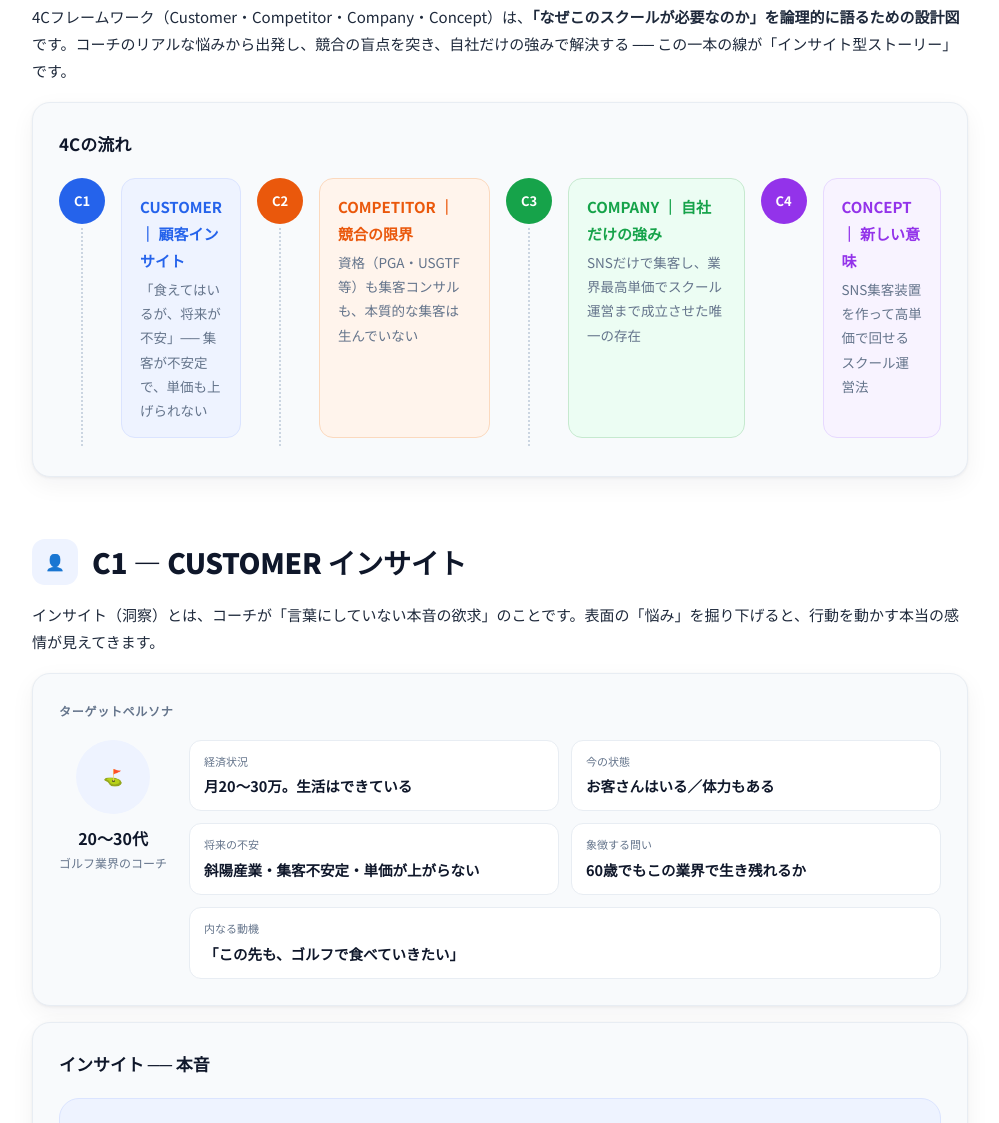
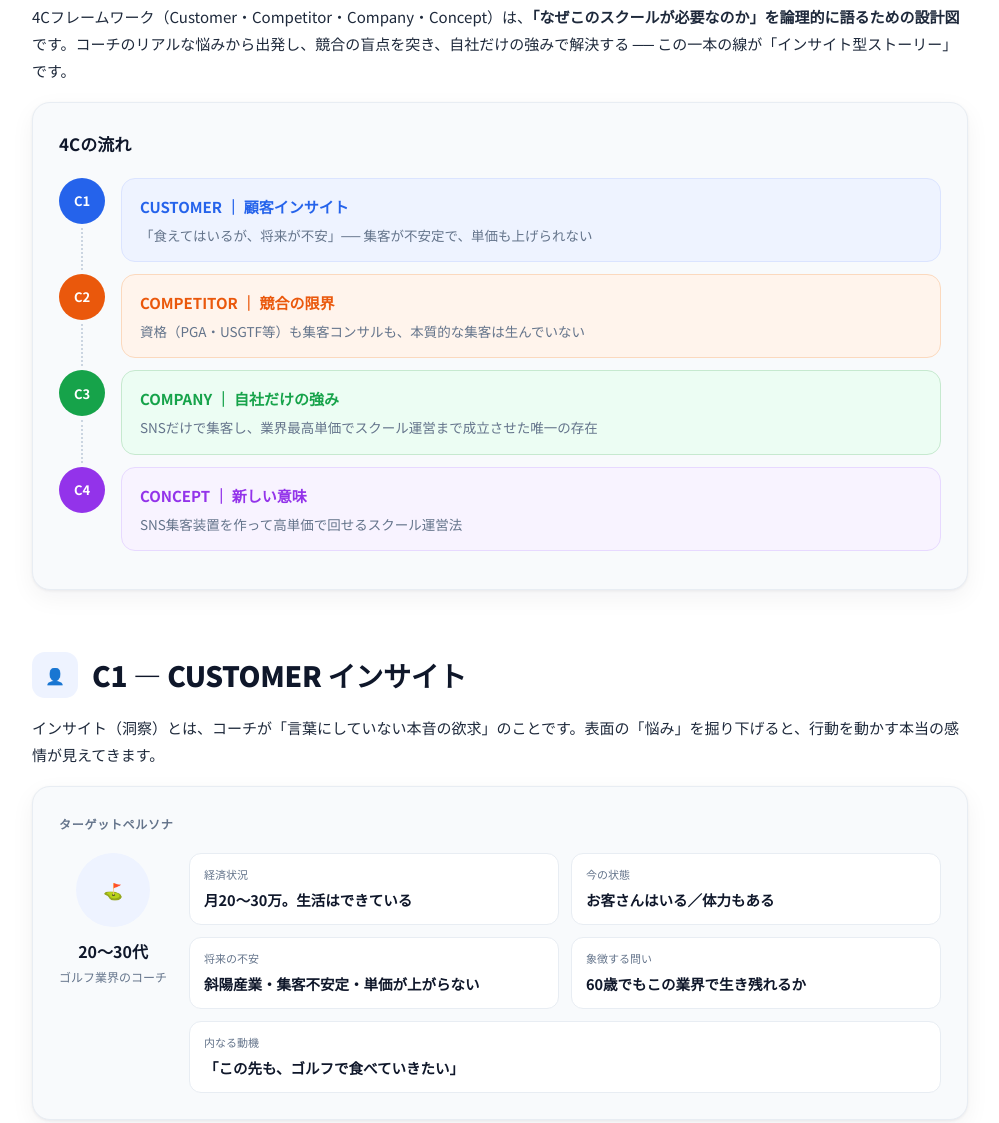
Before and after one commit to hirano-source/tera-coach-concept, a plain HTML site: page index.html in a window 1280 px wide. Shown: the part 1277-2400 px from the top of the page, without its empty margins (140-1139 px from the left). Drawn offline with Linux system fonts and the light colour scheme.

Commit message:
Fix unclosed div breaking 4C flow timeline layout

```diff
--- a/index.html
+++ b/index.html
@@ -273,7 +273,7 @@
       <p class="panel-title">4Cの流れ</p>
       <div class="tl">
         <div class="tlrow c1"><div class="tldot"><div class="dot">C1</div><div class="line"></div></div>
-          <div class="tlbody"><p class="h">CUSTOMER ｜ 顧客インサイト</p><p class="d">「食えてはいるが、将来が不安」── 集客が不安定で、単価も上げられない</p></div>
+          <div class="tlbody"><p class="h">CUSTOMER ｜ 顧客インサイト</p><p class="d">「食えてはいるが、将来が不安」── 集客が不安定で、単価も上げられない</p></div></div>
         <div class="tlrow c2"><div class="tldot"><div class="dot">C2</div><div class="line"></div></div>
           <div class="tlbody"><p class="h">COMPETITOR ｜ 競合の限界</p><p class="d">資格（PGA・USGTF等）も集客コンサルも、本質的な集客は生んでいない</p></div></div>
         <div class="tlrow c3"><div class="tldot"><div class="dot">C3</div><div class="line"></div></div>
```
